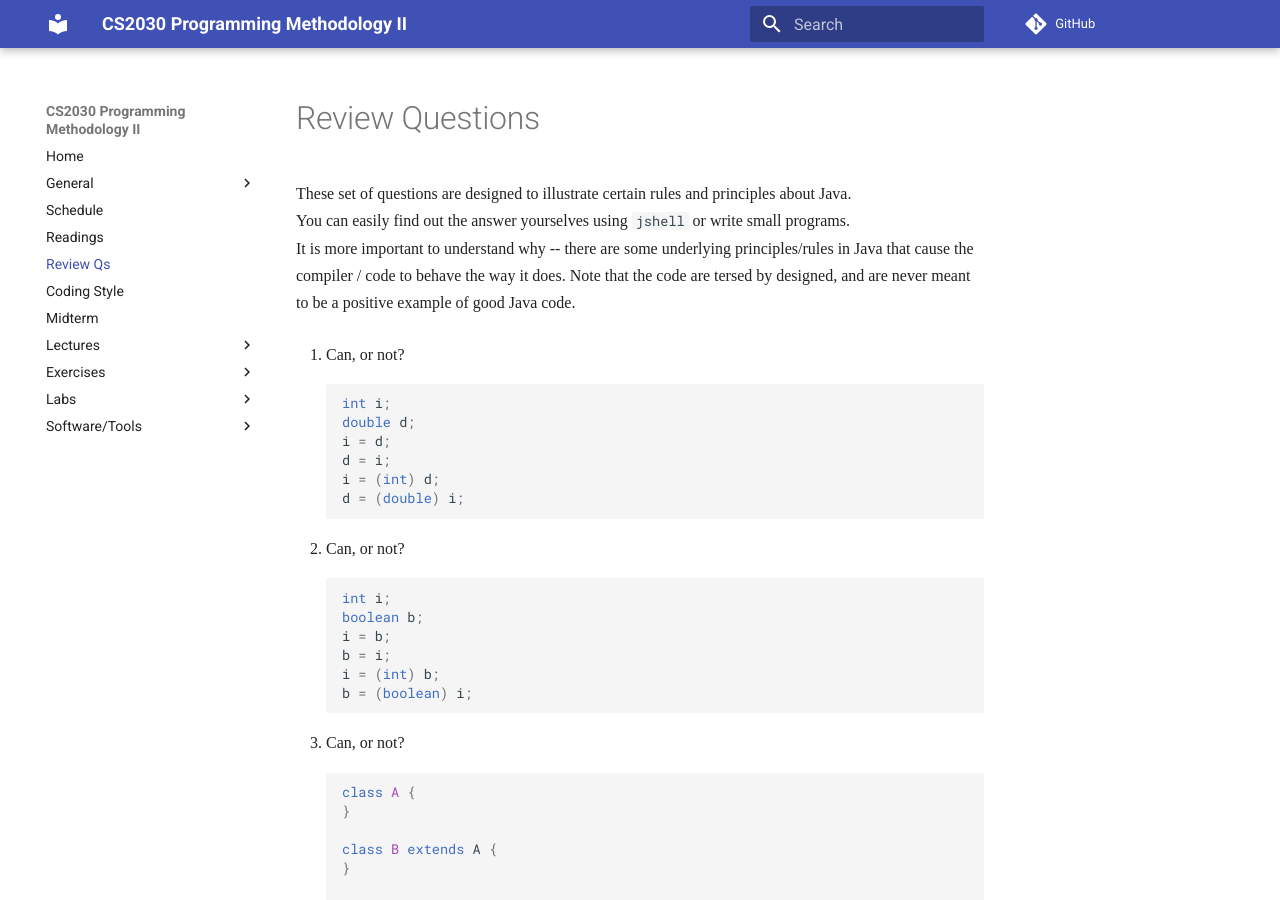
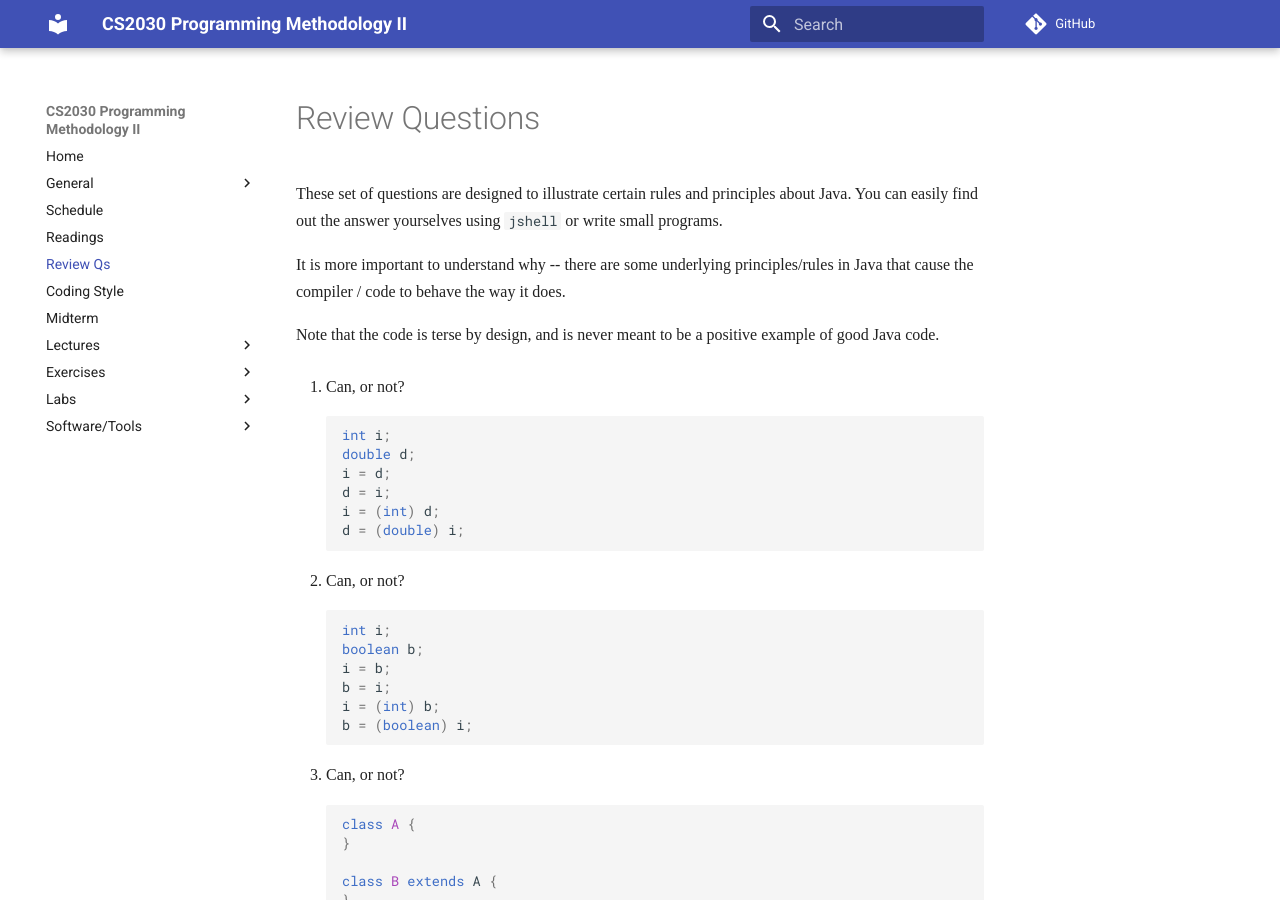
Before and after one commit to nus-cs2030/1718-s2, an MkDocs documentation site: the page built from docs/reviews.md, in a window 1280 px wide and 900 px high. Built offline with MkDocs 1.6.1 and Material for MkDocs 9.7.7, drawn with Linux system fonts in a browser that asks for light colours; some web fonts are replaced; comment, search, counter and statistics services are not loaded; old or Windows-style settings are respelled for this version of MkDocs.

Commit message:
Auto formatting on save

````diff
--- a/docs/reviews.md
+++ b/docs/reviews.md
@@ -2,8 +2,10 @@
 
 These set of questions are designed to illustrate certain rules and principles about Java.
 You can easily find out the answer yourselves using `jshell` or write small programs.
+
 It is more important to understand why -- there are some underlying principles/rules in Java that cause the compiler / code to behave the way it does.
-Note that the code are tersed by designed, and are never meant to be a positive example of good Java code.
+
+Note that the code is terse by design, and is never meant to be a positive example of good Java code.
 
 1. Can, or not?
 
@@ -394,6 +396,7 @@ Note that the code are tersed by designed, and are never meant to be a positive
 	```
 
 22. Will the following code compile? Why?
+
 	```Java
     class A {
 	  private void f(int x) {}
@@ -402,6 +405,7 @@ Note that the code are tersed by designed, and are never meant to be a positive
 	```
 
 23. Will the following code compile? Why?
+
 	```Java
     class A {
 	  public int f(int x) {
@@ -412,6 +416,7 @@ Note that the code are tersed by designed, and are never meant to be a positive
 	```
 
 24. Will the following code compile?  Why?
+
 	```Java
     class A {
 	  public void f(int x, String s) {}
````
